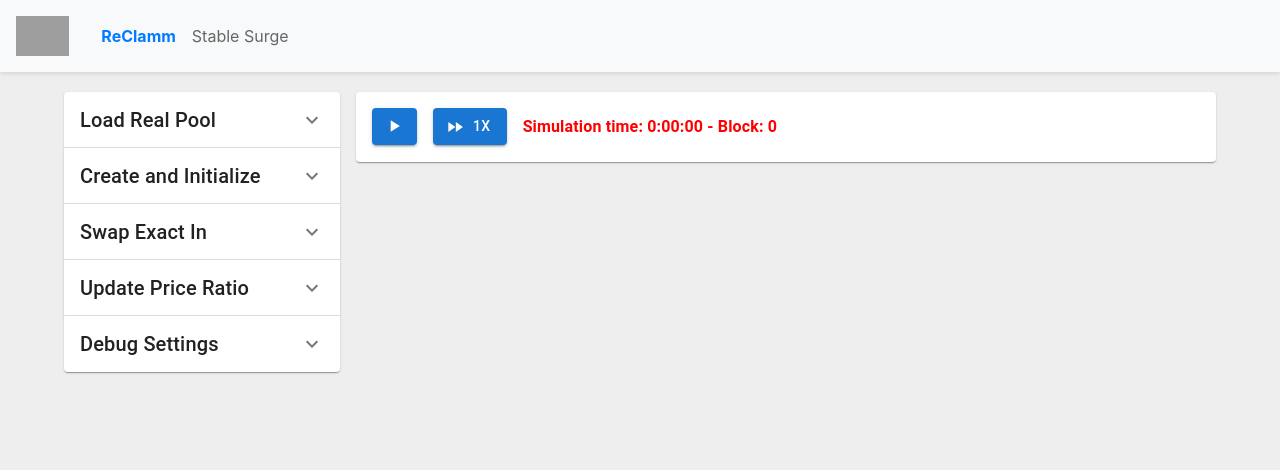
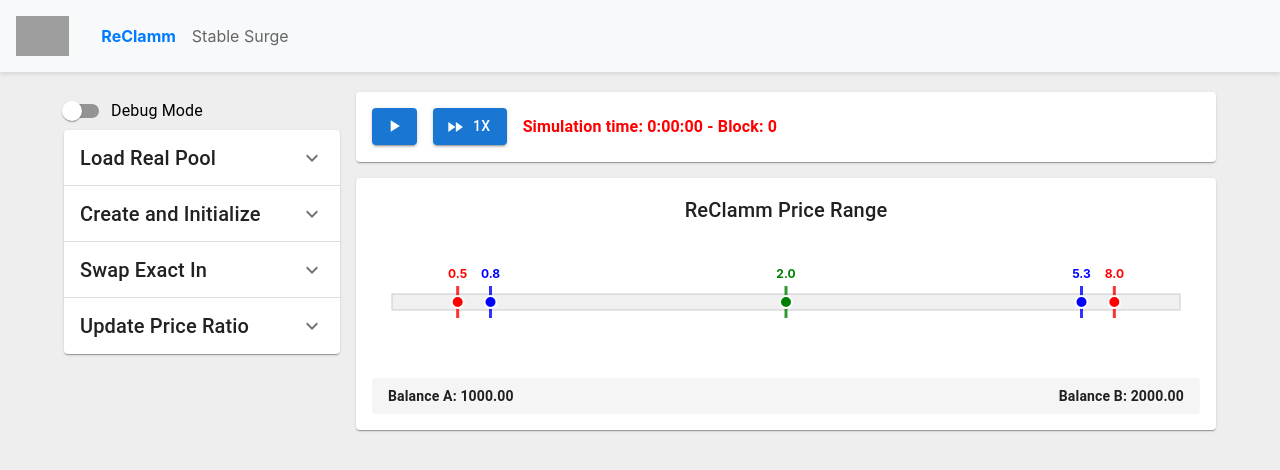
Before and after one commit to balancer/pool-math-simulator, a React (Create React App) app in the folder client/: page /reclamm in a window 1280 px wide. Shown: the top 470 px of the page. Built offline with nearby package versions, Linux system fonts and the light colour scheme; grey boxes are pictures that could not be loaded.

Commit message:
Create bar that displays the prices

```diff
--- a/client/src/pool-types/reclamm/ReClamm.tsx
+++ b/client/src/pool-types/reclamm/ReClamm.tsx
@@ -30,6 +30,7 @@ import { formatTime } from "../../utils/Time";
 import { toFixedDecimals } from "../../utils/ToFixedLib";
 import Timer from "../../components/Timer";
 import { useTimer } from "../../contexts/TimerContext";
+import { ReClammPriceBar } from "./ReClammPriceBar";
 
 const defaultInitialBalanceA = 1000;
 const defaultInitialBalanceB = 2000;
@@ -573,11 +574,6 @@ export default function ReClamm() {
     );
   };
 
-  // Add handler for saving simulation config
-  const handleSaveSimulationConfig = () => {
-    setSimulationSecondsPerBlock(inputSecondsPerBlock);
-  };
-
   const handleLoadPool = async () => {
     const res = await fetch(
       `${process.env.REACT_APP_FUNCTION_URL}/reclammData?network=${network}&address=${address}`
@@ -649,6 +645,27 @@ export default function ReClamm() {
     <Container>
       <Grid container spacing={2}>
         <Grid item xs={3}>
+          <FormControlLabel
+            control={
+              <Switch
+                checked={debugMode}
+                onChange={(e) => setDebugMode(e.target.checked)}
+                color="primary"
+              />
+            }
+            label="Debug Mode"
+          />
+          {debugMode && (
+            <Typography
+              variant="body2"
+              color="textSecondary"
+              style={{ marginTop: 8 }}
+            >
+              Debug mode is enabled. Additional logging and detailed information
+              will be displayed.
+            </Typography>
+          )}
+
           {/* Load Real Pool Section */}
           <Accordion>
             <AccordionSummary expandIcon={<ExpandMoreIcon />}>
@@ -925,38 +942,20 @@ export default function ReClamm() {
               </Button>
             </AccordionDetails>
           </Accordion>
-
-          <Accordion>
-            <AccordionSummary expandIcon={<ExpandMoreIcon />}>
-              <Typography variant="h6">Debug Settings</Typography>
-            </AccordionSummary>
-            <AccordionDetails>
-              <FormControlLabel
-                control={
-                  <Switch
-                    checked={debugMode}
-                    onChange={(e) => setDebugMode(e.target.checked)}
-                    color="primary"
-                  />
-                }
-                label="Debug Mode"
-              />
-              {debugMode && (
-                <Typography
-                  variant="body2"
-                  color="textSecondary"
-                  style={{ marginTop: 8 }}
-                >
-                  Debug mode is enabled. Additional logging and detailed
-                  information will be displayed.
-                </Typography>
-              )}
-            </AccordionDetails>
-          </Accordion>
         </Grid>
 
         <Grid item xs={debugMode ? 6 : 9}>
           <Timer />
+
+          {/* ReClamm Price Bar */}
+          <ReClammPriceBar
+            realTimeBalanceA={realTimeBalanceA}
+            realTimeBalanceB={realTimeBalanceB}
+            realTimeVirtualBalances={realTimeVirtualBalances}
+            realTimeInvariant={realTimeInvariant}
+            margin={margin}
+          />
+
           <Fade in={debugMode} timeout={300}>
             <Paper
               style={{
--- /dev/null
+++ b/client/src/pool-types/reclamm/ReClammPriceBar.tsx
@@ -0,0 +1,219 @@
+import React, { useRef, useEffect, useMemo, useState } from "react";
+import * as d3 from "d3";
+import { Paper, Typography } from "@mui/material";
+import {
+  calculateLowerMargin,
+  calculateUpperMargin,
+  computeCenteredness,
+} from "./ReClammMath";
+
+interface ReClammPriceBarProps {
+  realTimeBalanceA: number;
+  realTimeBalanceB: number;
+  realTimeVirtualBalances: {
+    virtualBalanceA: number;
+    virtualBalanceB: number;
+  };
+  realTimeInvariant: number;
+  margin: number;
+}
+
+export const ReClammPriceBar: React.FC<ReClammPriceBarProps> = ({
+  realTimeBalanceA,
+  realTimeBalanceB,
+  realTimeVirtualBalances,
+  realTimeInvariant,
+  margin,
+}) => {
+  const svgRef = useRef<SVGSVGElement>(null);
+  const containerRef = useRef<HTMLDivElement>(null);
+  const [containerWidth, setContainerWidth] = useState(800);
+
+  const lowerMargin = useMemo(() => {
+    return calculateUpperMargin({
+      margin: margin,
+      invariant: realTimeInvariant,
+      virtualBalanceA: realTimeVirtualBalances.virtualBalanceA,
+      virtualBalanceB: realTimeVirtualBalances.virtualBalanceB,
+    });
+  }, [margin, realTimeVirtualBalances, realTimeInvariant]);
+
+  const higherMargin = useMemo(() => {
+    return calculateLowerMargin({
+      margin: margin,
+      invariant: realTimeInvariant,
+      virtualBalanceA: realTimeVirtualBalances.virtualBalanceA,
+      virtualBalanceB: realTimeVirtualBalances.virtualBalanceB,
+    });
+  }, [margin, realTimeVirtualBalances, realTimeInvariant]);
+
+  const priceData = useMemo(() => {
+    // Calculate the 5 price positions based on the 0-2 scale logic
+    const minPrice =
+      Math.pow(realTimeVirtualBalances.virtualBalanceB, 2) / realTimeInvariant;
+    const minPricePosition = 0;
+
+    const lowerMarginPrice = realTimeInvariant / Math.pow(lowerMargin, 2);
+    const lowerMarginPricePosition = margin / 100;
+
+    const currentPrice =
+      (realTimeBalanceB + realTimeVirtualBalances.virtualBalanceB) /
+      (realTimeBalanceA + realTimeVirtualBalances.virtualBalanceA);
+    const { poolCenteredness, isPoolAboveCenter } = computeCenteredness({
+      balanceA: realTimeBalanceA,
+      balanceB: realTimeBalanceB,
+      virtualBalanceA: realTimeVirtualBalances.virtualBalanceA,
+      virtualBalanceB: realTimeVirtualBalances.virtualBalanceB,
+    });
+    const currentPricePosition = isPoolAboveCenter
+      ? poolCenteredness
+      : 2 - poolCenteredness;
+
+    const upperMarginPrice = realTimeInvariant / Math.pow(higherMargin, 2);
+    const upperMarginPricePosition = 2 - margin / 100;
+
+    const maxPrice =
+      realTimeInvariant / Math.pow(realTimeVirtualBalances.virtualBalanceA, 2);
+    const maxPricePosition = 2;
+
+    return [
+      { price: minPrice, value: minPricePosition, color: "red" },
+      {
+        price: lowerMarginPrice,
+        value: lowerMarginPricePosition,
+        color: "blue",
+      },
+      { price: currentPrice, value: currentPricePosition, color: "green" },
+      {
+        price: upperMarginPrice,
+        value: upperMarginPricePosition,
+        color: "blue",
+      },
+      { price: maxPrice, value: maxPricePosition, color: "red" },
+    ];
+  }, [realTimeBalanceA, realTimeBalanceB, realTimeVirtualBalances, margin]);
+
+  useEffect(() => {
+    if (!containerRef.current) return;
+
+    const observer = new ResizeObserver((entries) => {
+      for (let entry of entries) {
+        setContainerWidth(entry.contentRect.width);
+      }
+    });
+
+    observer.observe(containerRef.current);
+    return () => {
+      observer.disconnect();
+    };
+  }, []);
+
+  useEffect(() => {
+    if (!svgRef.current || priceData.length === 0) return;
+
+    d3.select(svgRef.current).selectAll("*").remove();
+
+    const svg = d3.select(svgRef.current);
+    const width = containerWidth;
+    const height = 120;
+    const margin = { top: 20, right: 20, bottom: 20, left: 20 };
+
+    const chartWidth = width - margin.left - margin.right;
+    const chartHeight = height - margin.top - margin.bottom;
+
+    // Create scales
+    const minValue = Math.min(...priceData.map((d) => d.value));
+    const maxValue = Math.max(...priceData.map((d) => d.value));
+    const padding = (maxValue - minValue) * 0.1;
+
+    const xScale = d3
+      .scaleLinear()
+      .domain([minValue - padding, maxValue + padding])
+      .range([0, chartWidth]);
+
+    // Create the main chart group
+    const chart = svg
+      .append("g")
+      .attr("transform", `translate(${margin.left}, ${margin.top})`);
+
+    // Create the background bar
+    chart
+      .append("rect")
+      .attr("x", 0)
+      .attr("y", chartHeight * 0.4)
+      .attr("width", chartWidth)
+      .attr("height", chartHeight * 0.2)
+      .attr("fill", "#f0f0f0")
+      .attr("stroke", "#ccc")
+      .attr("stroke-width", 1);
+
+    // Add price markers
+    priceData.forEach((d, i) => {
+      const x = xScale(d.value);
+
+      // Add vertical line
+      chart
+        .append("line")
+        .attr("x1", x)
+        .attr("y1", chartHeight * 0.3)
+        .attr("x2", x)
+        .attr("y2", chartHeight * 0.7)
+        .attr("stroke", d.color)
+        .attr("stroke-width", 3)
+        .attr("opacity", 0.8);
+
+      // Add circle marker
+      chart
+        .append("circle")
+        .attr("cx", x)
+        .attr("cy", chartHeight * 0.5)
+        .attr("r", 6)
+        .attr("fill", d.color)
+        .attr("stroke", "#fff")
+        .attr("stroke-width", 2);
+
+      // Add value label on top
+      chart
+        .append("text")
+        .attr("x", x)
+        .attr("y", chartHeight * 0.2)
+        .attr("text-anchor", "middle")
+        .attr("font-size", "12px")
+        .attr("fill", d.color)
+        .attr("font-weight", "bold")
+        .text(d.price.toFixed(1));
+    });
+  }, [priceData, containerWidth]);
+
+  return (
+    <Paper style={{ padding: 16, marginBottom: 16 }}>
+      <Typography
+        variant="h6"
+        style={{ marginBottom: 16, textAlign: "center" }}
+        ref={containerRef}
+      >
+        ReClamm Price Range
+      </Typography>
+      <div style={{ display: "flex", justifyContent: "center" }}>
+        <svg ref={svgRef} width={containerWidth} height="120" />
+      </div>
+      <div
+        style={{
+          display: "flex",
+          justifyContent: "space-between",
+          marginTop: 16,
+          padding: "8px 16px",
+          backgroundColor: "#f5f5f5",
+          borderRadius: "4px",
+        }}
+      >
+        <Typography variant="body2" style={{ fontWeight: "bold" }}>
+          Balance A: {realTimeBalanceA.toFixed(2)}
+        </Typography>
+        <Typography variant="body2" style={{ fontWeight: "bold" }}>
+          Balance B: {realTimeBalanceB.toFixed(2)}
+        </Typography>
+      </div>
+    </Paper>
+  );
+};
```
